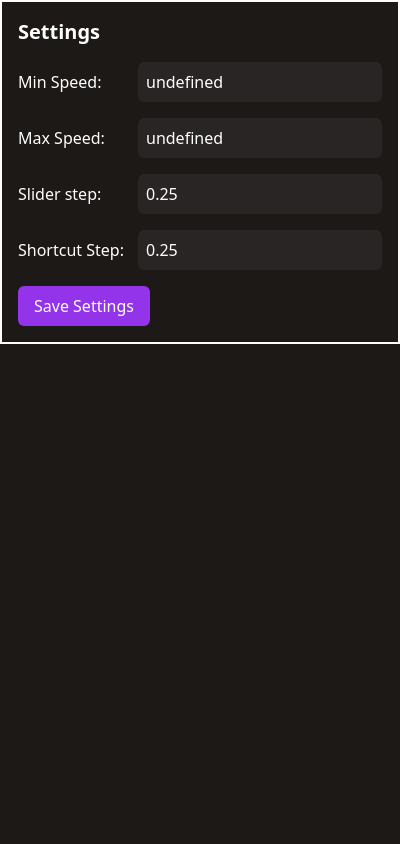
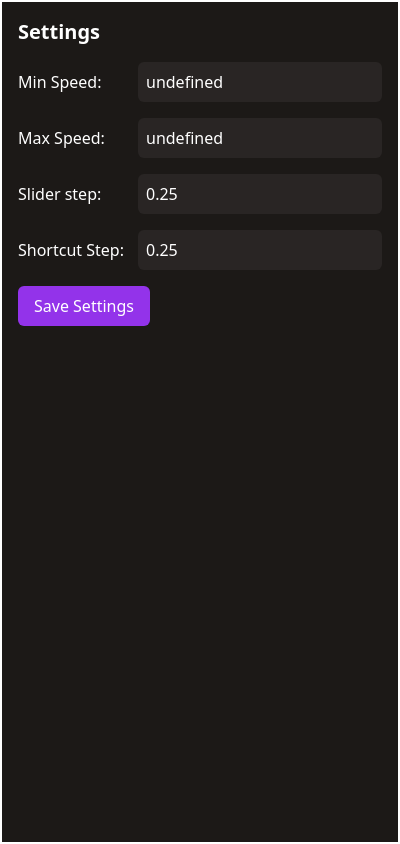
Before and after one commit to thecodeofdaniel/UdemySpeedup, a browser extension: page src/popup/settings/settings.html in a window 400 px wide. Drawn offline with nearby package versions, Linux system fonts and the light colour scheme; files that its build step writes are made by us from their sources.

Commit message:
Make settings page take up all height space

```diff
--- a/src/popup/settings/settings.html
+++ b/src/popup/settings/settings.html
@@ -1,12 +1,12 @@
 <!doctype html>
-<html>
+<html class="h-full">
   <head>
     <meta charset="utf-8" />
     <link href="../css/output.css" rel="stylesheet" />
     <script src="../../global.js" defer></script>
     <script src="./settings.js" defer></script>
   </head>
-  <body class="border-2 border-white bg-stone-900 p-4">
+  <body class="h-full overflow-auto border-2 border-white bg-stone-900 p-4">
     <h1 class="mb-4 text-xl font-bold">Settings</h1>
     <main class="grid gap-4">
       <section class="grid gap-4">
```
